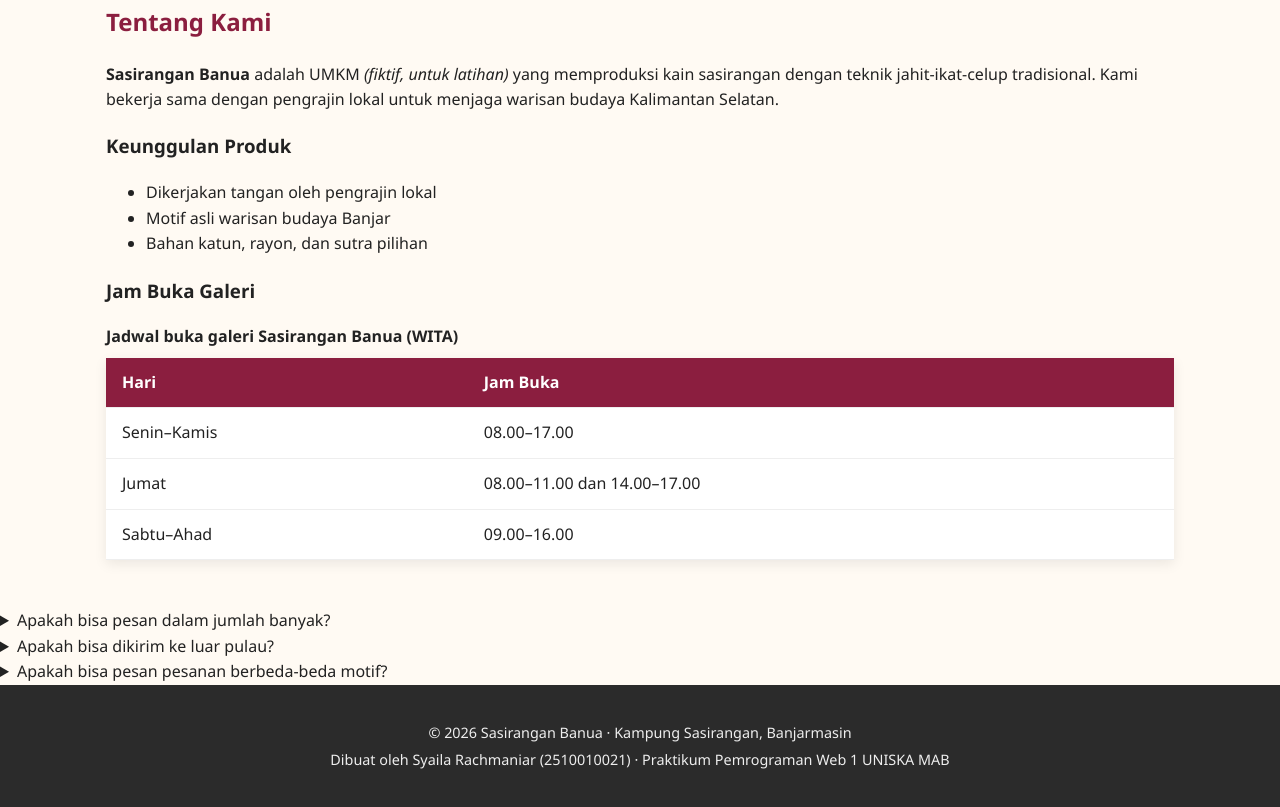
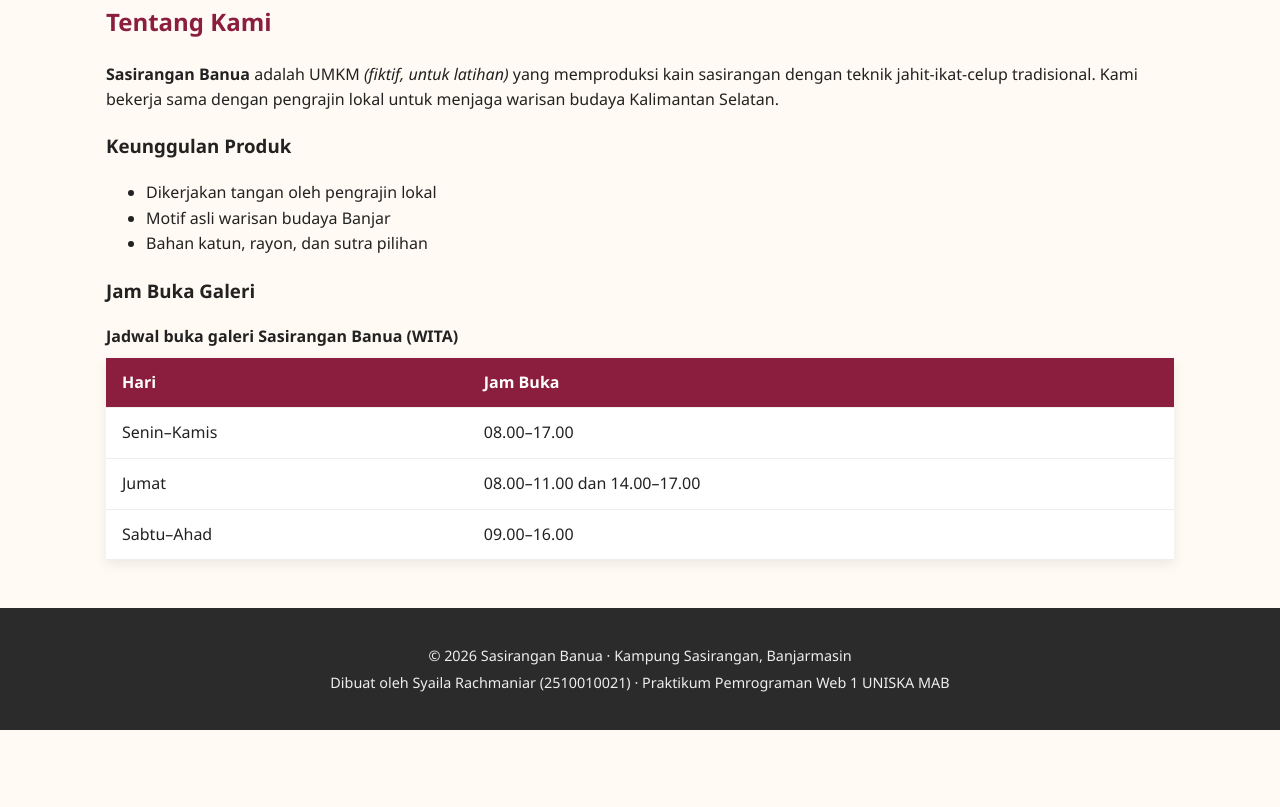
Before and after one commit to syailarachmaniar/web1-2510010021, a plain HTML site: page index.html in a window 1280 px wide. Shown: the part 1513-2320 px from the top of the page. After the commit the page ends 2243 px from the top, so only its background shows below. Drawn offline with Linux system fonts and the light colour scheme.

Commit message:
perbaikan detail

```diff
--- a/index.html
+++ b/index.html
@@ -132,19 +132,6 @@
       </tbody>
     </table>
   </section>
-
-  <details>
-  <summary>Apakah bisa pesan dalam jumlah banyak?</summary>
-  <p>Bisa. Untuk pemesanan di atas 20 helai, silakan hubungi kami melalui WhatsApp.</p>
-  </details>
-  <details>
-  <summary>Apakah bisa dikirim ke luar pulau?</summary>
-  <p>Bisa. Untuk pemesanan luar pulau, silakan hubungi kami melalui WhatsApp.</p>
-  </details>
-  <details>
-  <summary>Apakah bisa pesan pesanan berbeda-beda motif?</summary>
-  <p>Bisa. Untuk pemesanan dengan motif berbeda, silakan isi formulir pemesanan pada bagian catatan tambahan.</p>
-  </details>
 </main>
 
     <!-- ========== FOOTER ========== -->
```
